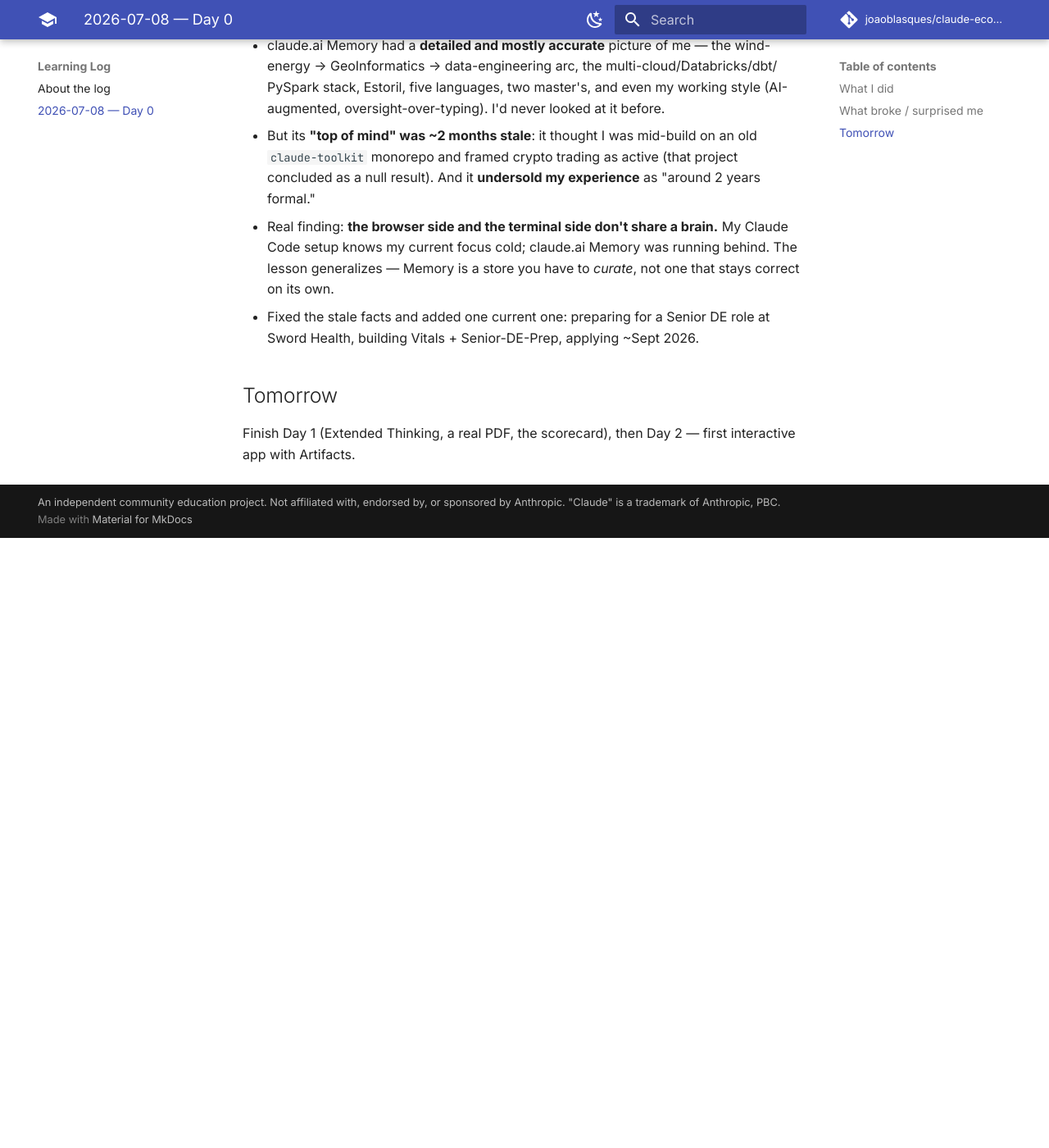
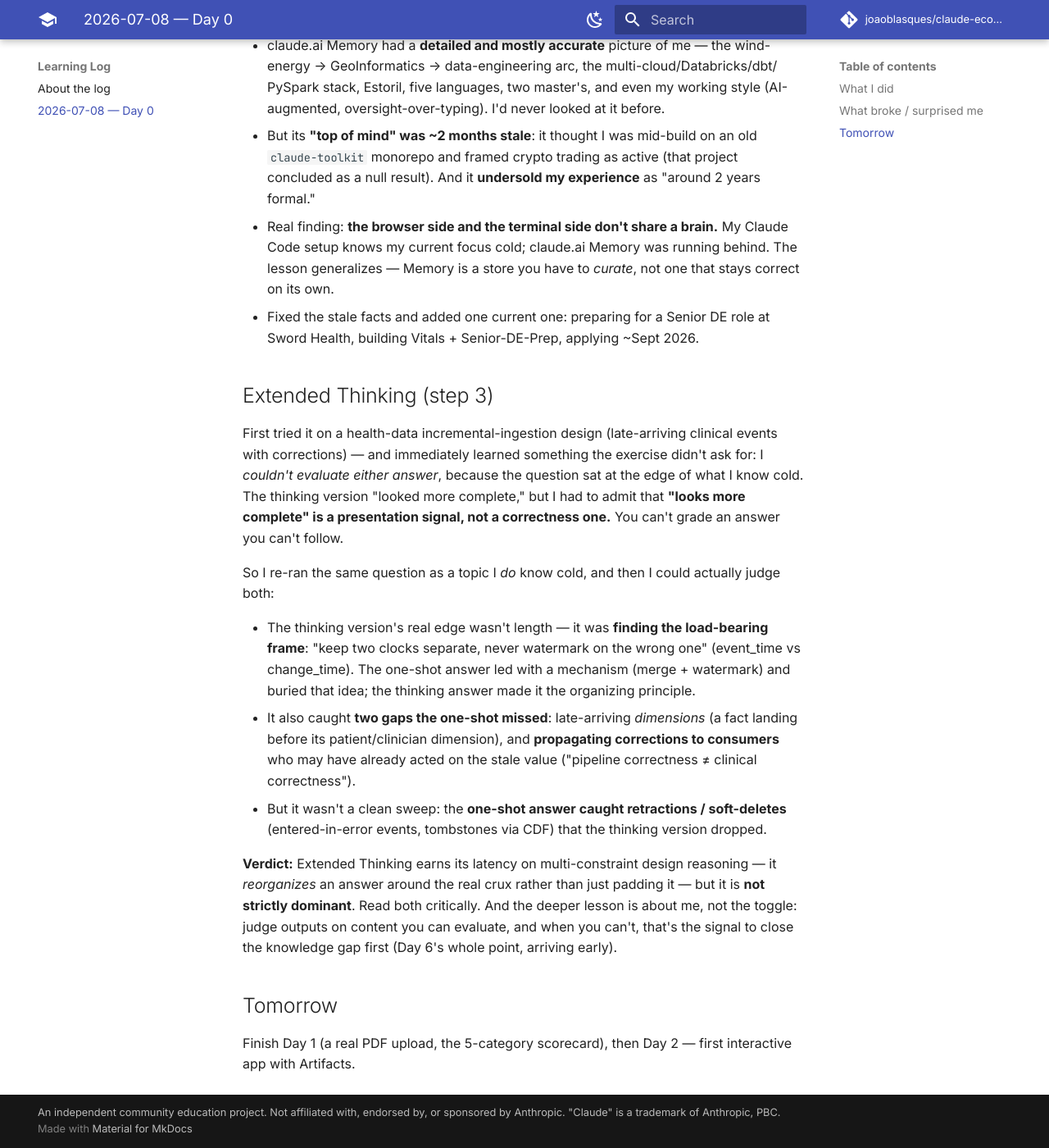
Before and after one commit to joaoblasques/claude-ecosystem-education, an MkDocs documentation site: the page built from docs/log/2026-07-08.md, in a window 1280 px wide and 1400 px high, scrolled down 1688 px. Shown: the whole window at 82% size. Built offline with MkDocs 1.6.1 and Material for MkDocs 9.7.7, drawn with Linux system fonts in a browser that asks for light colours; comment, search, counter and statistics services are not loaded; before the commit the page ends 2344 px from its top, so only the background shows below that.

Commit message:
log: Day 1 step 3 — Extended Thinking; 'looks complete' != correct, and reframing is its real edge
Co-Authored-By: Claude Fable 5 <noreply@anthropic.com>
Claude-Session: https://claude.ai/code/session_01DGKNaSQeYdf5pykmV82Gd8

```diff
--- a/docs/log/2026-07-08.md
+++ b/docs/log/2026-07-08.md
@@ -66,7 +66,36 @@ Extended Thinking, document upload, the 5-category scorecard — still to come t
 - Fixed the stale facts and added one current one: preparing for a Senior DE role at
   Sword Health, building Vitals + Senior-DE-Prep, applying ~Sept 2026.
 
+## Extended Thinking (step 3)
+
+First tried it on a health-data incremental-ingestion design (late-arriving clinical
+events with corrections) — and immediately learned something the exercise didn't ask
+for: I *couldn't evaluate either answer*, because the question sat at the edge of what I
+know cold. The thinking version "looked more complete," but I had to admit that
+**"looks more complete" is a presentation signal, not a correctness one.** You can't
+grade an answer you can't follow.
+
+So I re-ran the same question as a topic I *do* know cold, and then I could actually
+judge both:
+
+- The thinking version's real edge wasn't length — it was **finding the load-bearing
+  frame**: "keep two clocks separate, never watermark on the wrong one" (event_time vs
+  change_time). The one-shot answer led with a mechanism (merge + watermark) and buried
+  that idea; the thinking answer made it the organizing principle.
+- It also caught **two gaps the one-shot missed**: late-arriving *dimensions* (a fact
+  landing before its patient/clinician dimension), and **propagating corrections to
+  consumers** who may have already acted on the stale value ("pipeline correctness ≠
+  clinical correctness").
+- But it wasn't a clean sweep: the **one-shot answer caught retractions / soft-deletes**
+  (entered-in-error events, tombstones via CDF) that the thinking version dropped.
+
+**Verdict:** Extended Thinking earns its latency on multi-constraint design reasoning —
+it *reorganizes* an answer around the real crux rather than just padding it — but it is
+**not strictly dominant**. Read both critically. And the deeper lesson is about me, not
+the toggle: judge outputs on content you can evaluate, and when you can't, that's the
+signal to close the knowledge gap first (Day 6's whole point, arriving early).
+
 ## Tomorrow
 
-Finish Day 1 (Extended Thinking, a real PDF, the scorecard), then Day 2 — first
+Finish Day 1 (a real PDF upload, the 5-category scorecard), then Day 2 — first
 interactive app with Artifacts.
```
